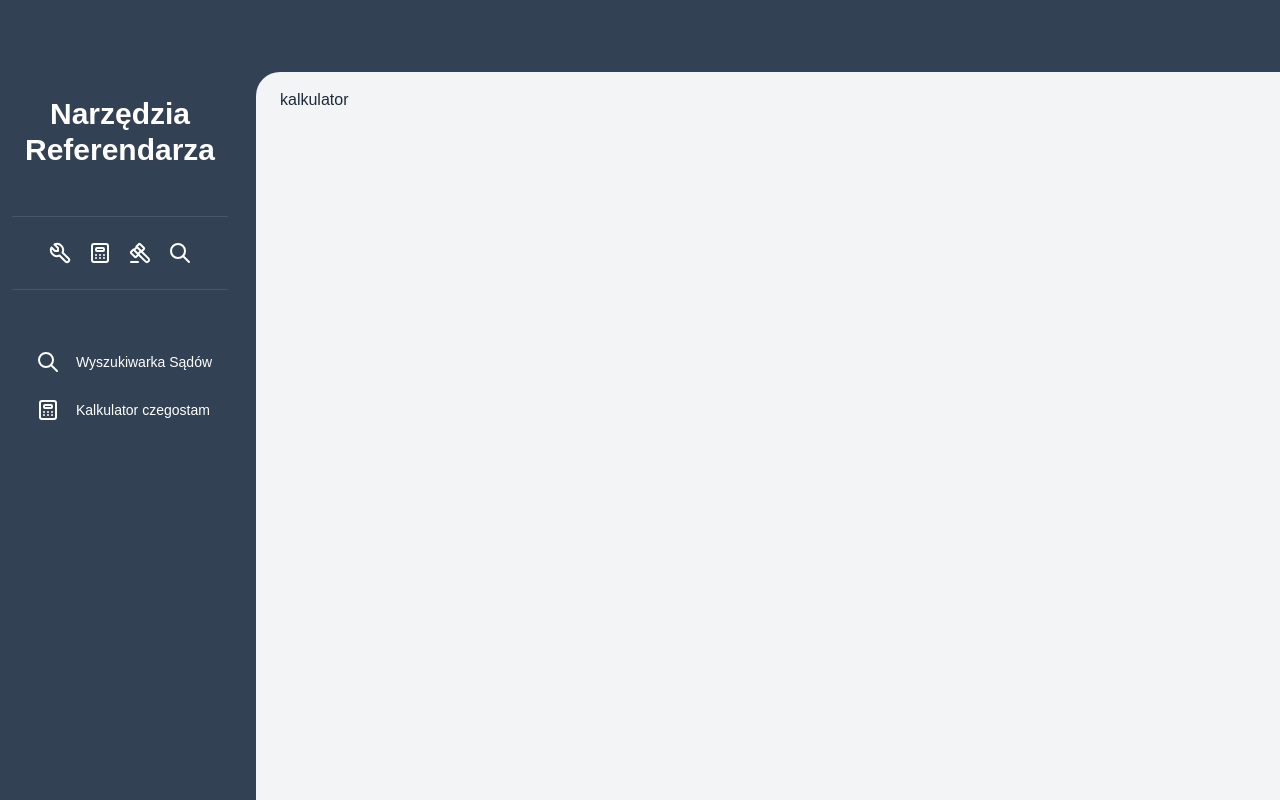
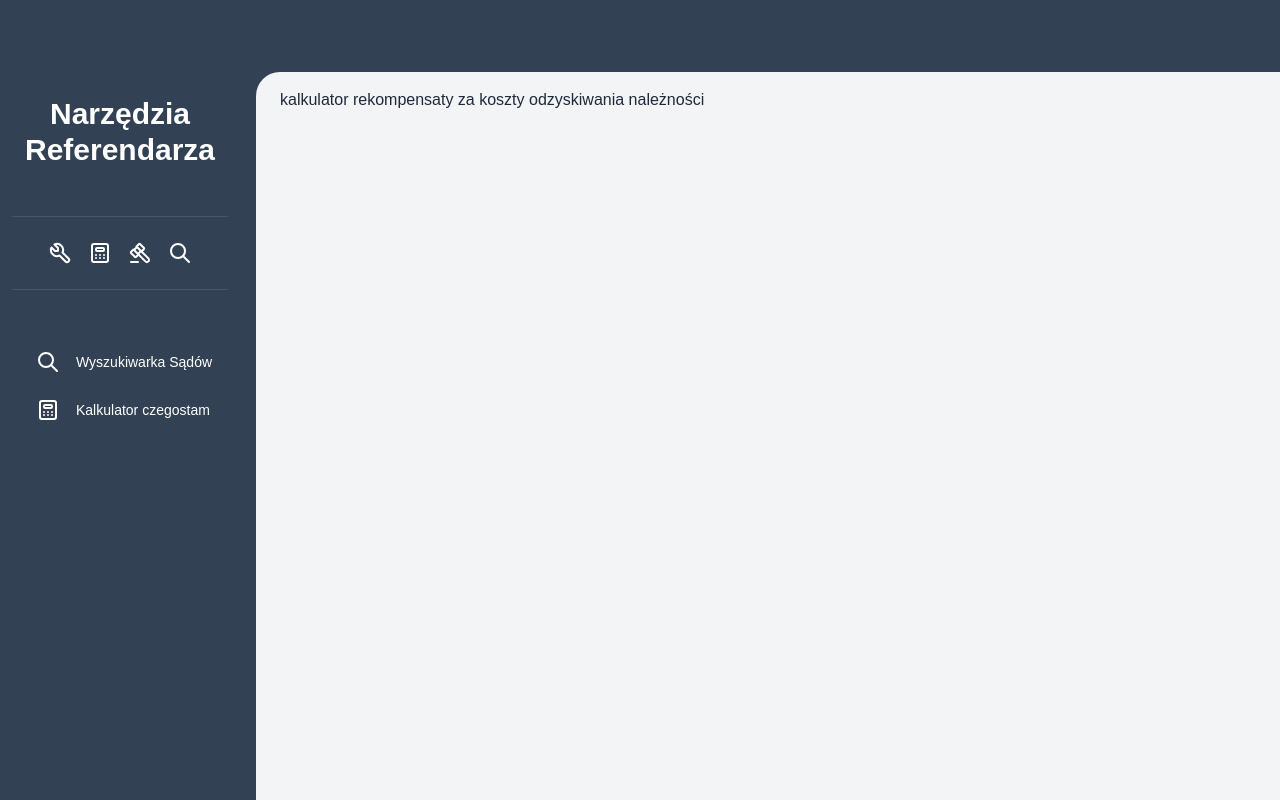
Before and after one commit to marcinciarka/narzedzia-refa, a Next.js app: page /kalkulator in a window 1280 px wide. Built offline with nearby package versions, Linux system fonts and the light colour scheme.

Commit message:
Update CourtSearch component to display updated text for debt recovery compensation

```diff
--- a/src/app/kalkulator/page.tsx
+++ b/src/app/kalkulator/page.tsx
@@ -1,3 +1,3 @@
 export default async function CourtSearch() {
-  return <>kalkulator</>;
+  return <>kalkulator rekompensaty za koszty odzyskiwania należności</>;
 }
```
